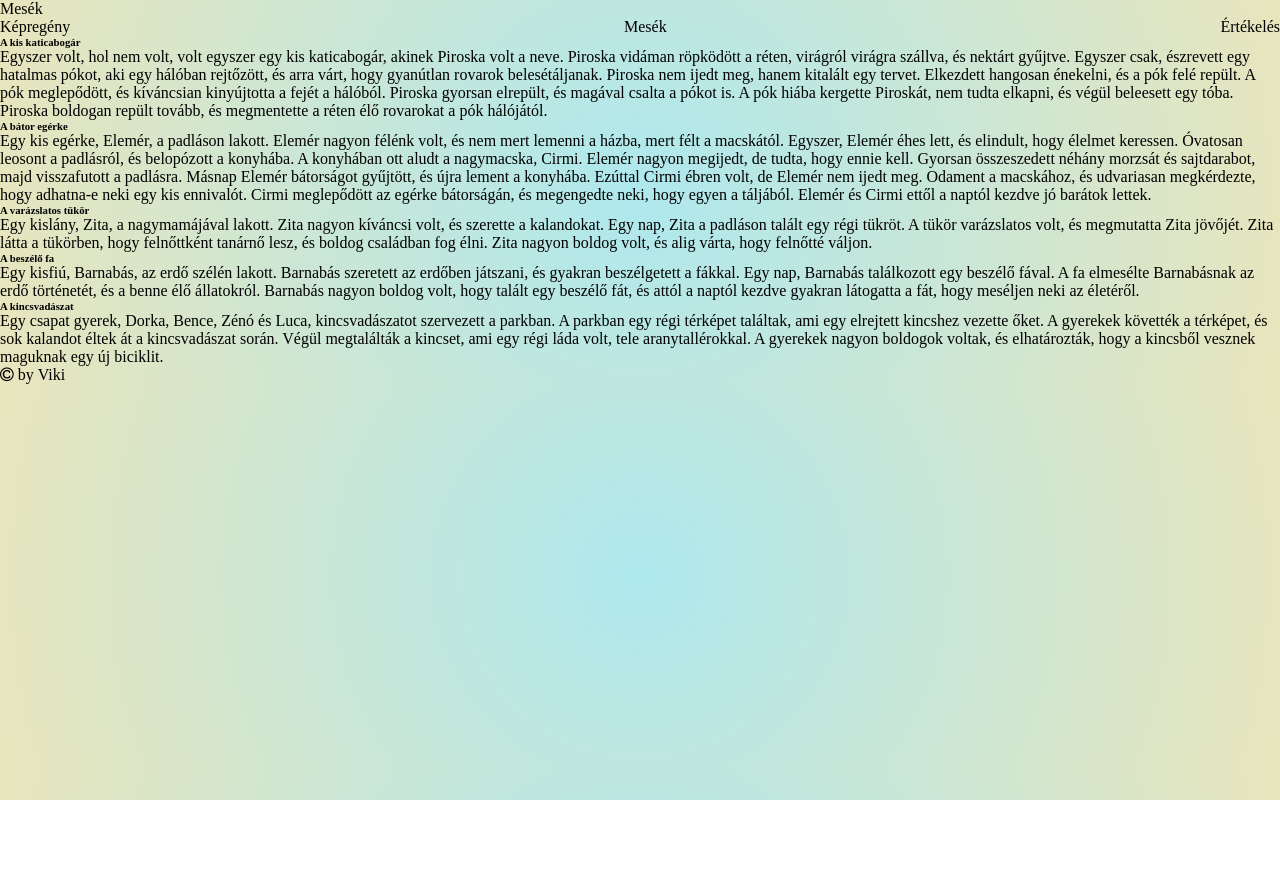
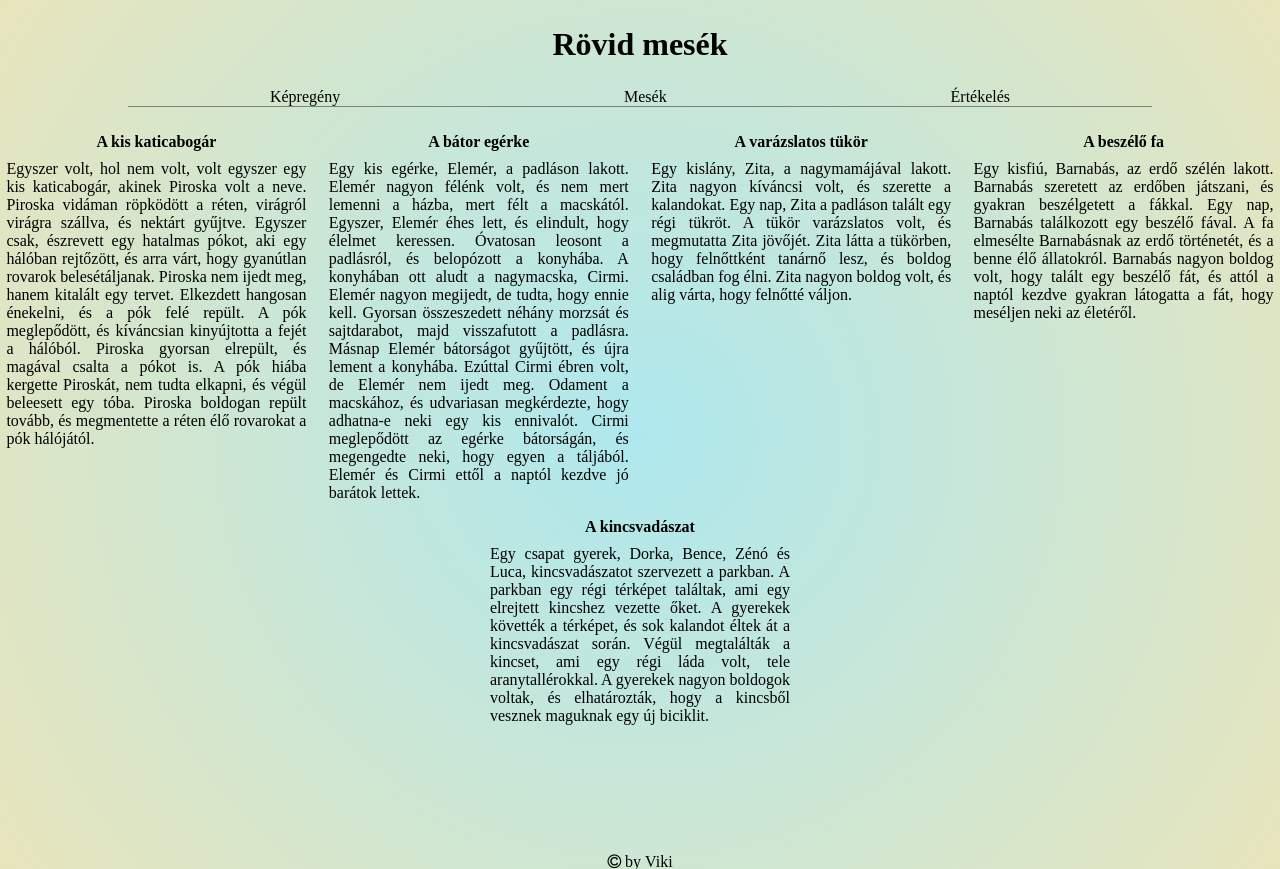
Before and after one commit to Unk0wn1337/Webprog_Kepregeny_Flexbox_Csapat_Munka, a plain HTML site: page mese.html in a window 1280 px wide. Before the commit the page ends 800 px from the top, so only its background shows below. Drawn offline with Linux system fonts and the light colour scheme.

Commit message:
mese oldal+stilus kesz

```diff
--- a/mese.html
+++ b/mese.html
@@ -12,8 +12,8 @@
   </head>
   <body>
     <main>
-      <header>Mesék</header>
-      <nav>
+      <header class="containerV meseHeader"><h1>Rövid mesék</h1></header>
+      <nav class="meseNav">
         <ul>
           <li><a href="index.html">Képregény</a></li>
           <li><a href="mese.html">Mesék</a></li>
@@ -22,9 +22,9 @@
       </nav>
       <article>
         <div class="containerV">
-          <div class="mese-1">
-            <h6>A kis katicabogár</h6>
-            <p>
+          <div class="mese-1 mesek">
+            <h4 class="cim">A kis katicabogár</h4>
+            <p class="meseszov">
               Egyszer volt, hol nem volt, volt egyszer egy kis katicabogár,
               akinek Piroska volt a neve. Piroska vidáman röpködött a réten,
               virágról virágra szállva, és nektárt gyűjtve. Egyszer csak,
@@ -38,9 +38,9 @@
               megmentette a réten élő rovarokat a pók hálójától.
             </p>
           </div>
-          <div class="mese-2">
-            <h6>A bátor egérke</h6>
-            <p>
+          <div class="mese-2 mesek">
+            <h4 class="cim">A bátor egérke</h4>
+            <p class="meseszov">
               Egy kis egérke, Elemér, a padláson lakott. Elemér nagyon félénk
               volt, és nem mert lemenni a házba, mert félt a macskától. Egyszer,
               Elemér éhes lett, és elindult, hogy élelmet keressen. Óvatosan
@@ -55,9 +55,9 @@
               Cirmi ettől a naptól kezdve jó barátok lettek.
             </p>
           </div>
-          <div class="mese-3">
-            <h6>A varázslatos tükör</h6>
-            <p>
+          <div class="mese-3 mesek">
+            <h4 class="cim">A varázslatos tükör</h4>
+            <p class="meseszov">
               Egy kislány, Zita, a nagymamájával lakott. Zita nagyon kíváncsi
               volt, és szerette a kalandokat. Egy nap, Zita a padláson talált
               egy régi tükröt. A tükör varázslatos volt, és megmutatta Zita
@@ -66,9 +66,9 @@
               hogy felnőtté váljon.
             </p>
           </div>
-          <div class="mese-4">
-            <h6>A beszélő fa</h6>
-            <p>
+          <div class="mese-4 mesek">
+            <h4 class="cim">A beszélő fa</h4>
+            <p class="meseszov">
               Egy kisfiú, Barnabás, az erdő szélén lakott. Barnabás szeretett az
               erdőben játszani, és gyakran beszélgetett a fákkal. Egy nap,
               Barnabás találkozott egy beszélő fával. A fa elmesélte Barnabásnak
@@ -77,9 +77,9 @@
               gyakran látogatta a fát, hogy meséljen neki az életéről.
             </p>
           </div>
-          <div class="mese-5">
-            <h6>A kincsvadászat</h6>
-            <p>
+          <div class="mese-5 mesek">
+            <h4 class="cim">A kincsvadászat</h4>
+            <p class="meseszov">
               Egy csapat gyerek, Dorka, Bence, Zénó és Luca, kincsvadászatot
               szervezett a parkban. A parkban egy régi térképet találtak, ami
               egy elrejtett kincshez vezette őket. A gyerekek követték a
@@ -91,7 +91,7 @@
           </div>
         </div>
       </article>
-      <footer>
+      <footer class="containerV meseFooter">
         <i class="fa fa-copyright"> by Viki</i>
       </footer>
     </main>
--- a/style.css
+++ b/style.css
@@ -15,7 +15,7 @@ body {
 nav ul {
     display: flex;
     list-style-type: none;
-    justify-content: space-between;
+    justify-content: space-around;
   }
 
 
@@ -182,3 +182,44 @@ main {
 
 /* form reszponziv vége */
 }
+
+/*Viki - mas NE nyuljon bele*/
+
+.containerV {
+    display: flex;
+    justify-content: space-evenly;
+    align-items: baseline;
+    flex-wrap: wrap;
+    align-content: flex-start;
+    gap: 1em;
+}
+.mesek {
+    flex-basis: 300px;
+    align-items: center;
+}
+.meseHeader {
+    justify-content: center;
+    align-items: center;
+    margin-top: 2%;
+    margin-bottom: 2%;
+}
+.meseFooter {
+    justify-content: center;
+    align-items: flex-end;
+    margin-top: 10%;
+}
+.meseNav{
+    border-bottom: 1px solid grey;
+    margin-left: 10%;
+    margin-right: 10%;
+    margin-bottom: 2%;
+}
+.cim{
+    margin-bottom: 3%;
+    text-align: center;
+}
+.meseszov{
+    text-align: justify;
+}
+
+/*Viki - vege*/
```
